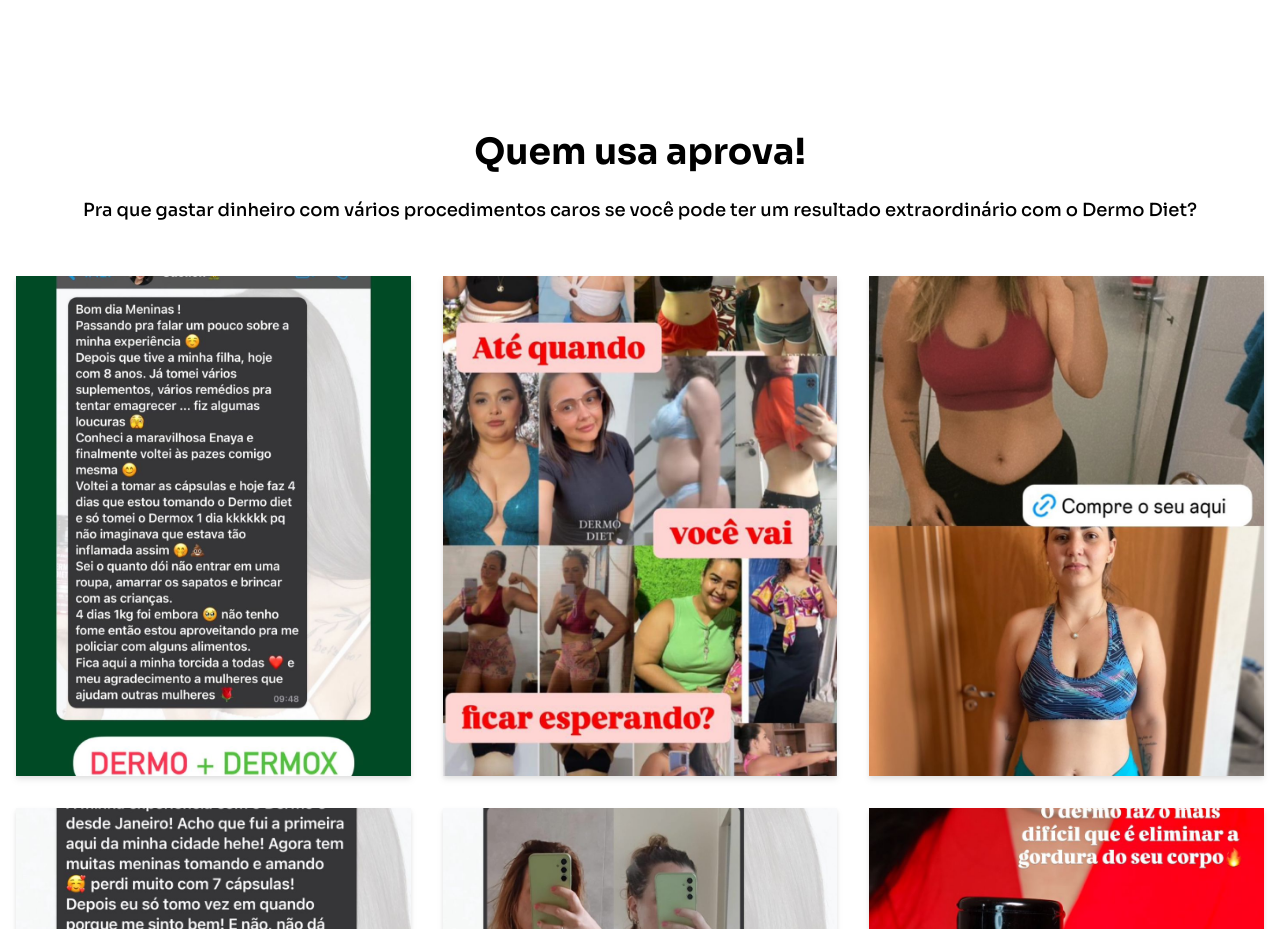
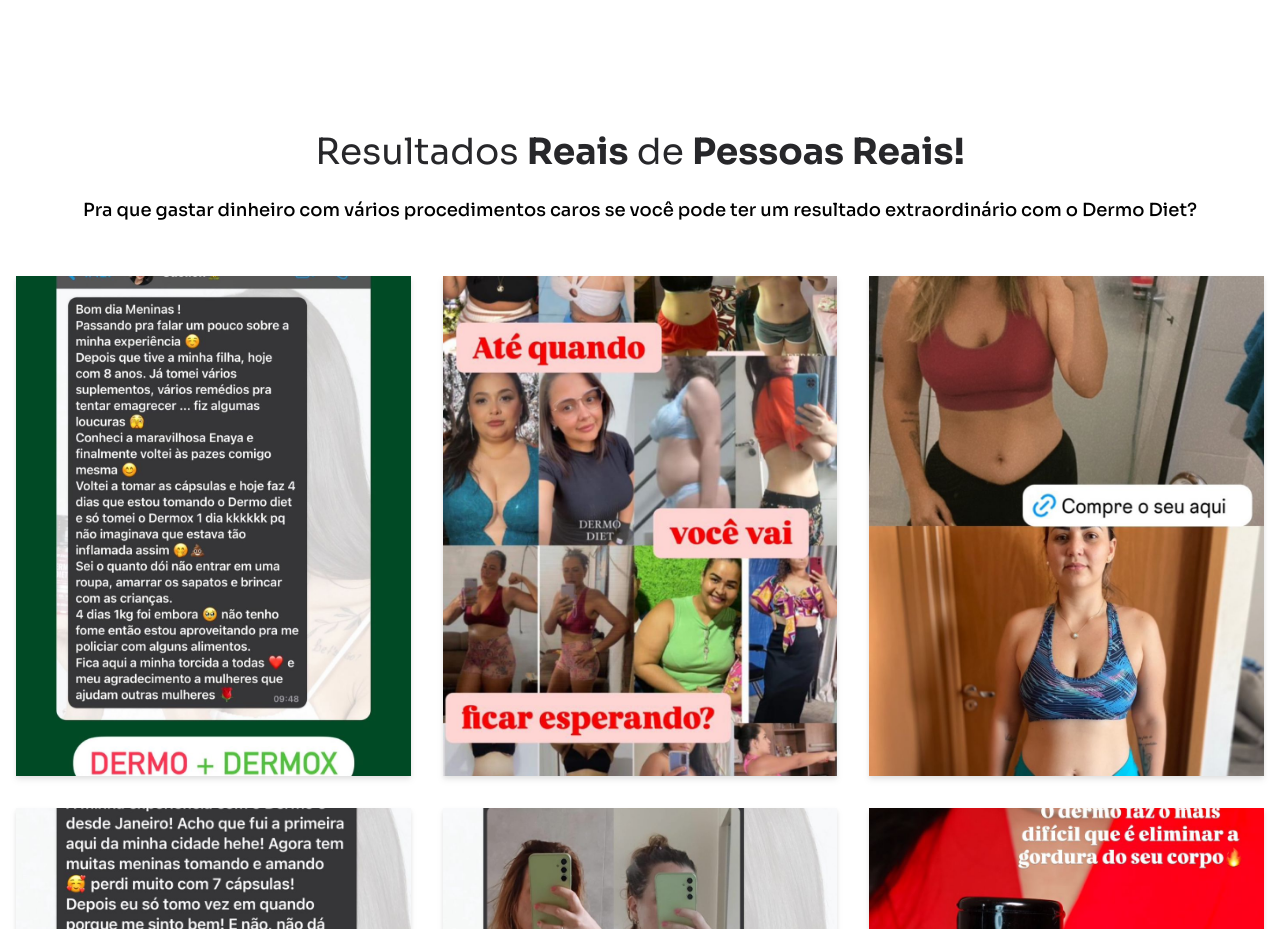
Before and after one commit to vinicius-dsr/dermo-diet, an Astro site: page / in a window 1280 px wide. Shown: the part 1340-2269 px from the top of the page. Built offline with nearby package versions, Linux system fonts and the light colour scheme; Astro itself is replaced by a stand-in of ours.

Commit message:
feat: change testimonials section content

```diff
--- a/src/components/Testimonials.astro
+++ b/src/components/Testimonials.astro
@@ -42,8 +42,10 @@
 <section class="py-20 bg-light" id="sobre">
   <div class="container mx-auto px-4 mt-10 flex flex-col gap-8">
     <div class="flex flex-col gap-6">
-      <h2 class="text-4xl font-bold text-center text-secondary">
-        Quem usa aprova!
+      <h2 class="text-4xl text-center text-zinc-800">
+        Resultados <span class="font-bold">Reais</span> de <span
+          class="font-bold">Pessoas Reais!</span
+        >
       </h2>
       <span class="text-lg text-center mb-5 font-medium"
         >Pra que gastar dinheiro com vários procedimentos caros se você pode ter
```
